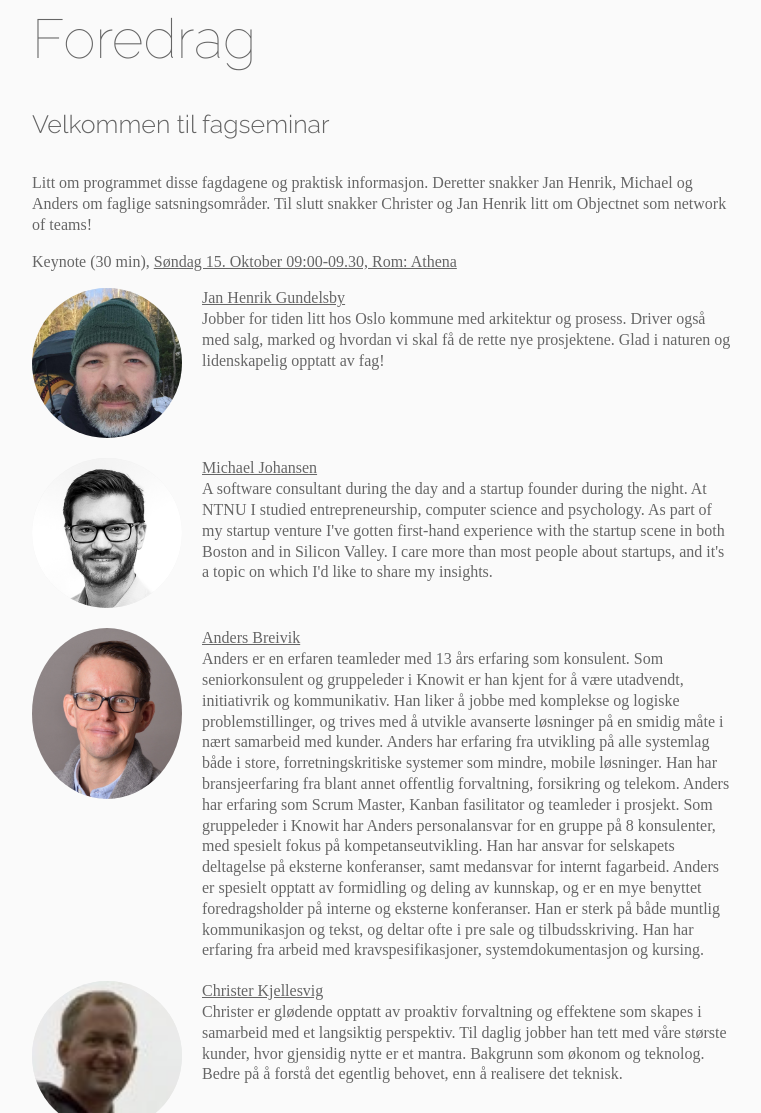
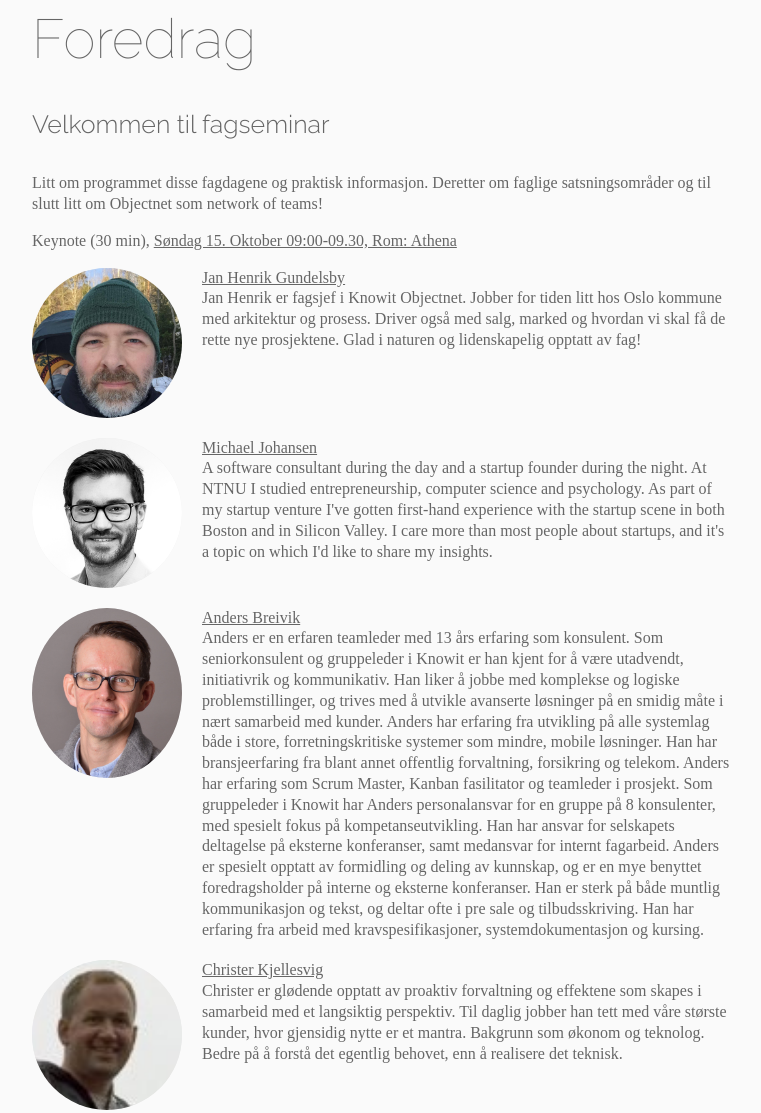
Before and after one commit to knowit/palma.knowit.no, a website: page index.html in a window 1280 px wide. Shown: the part 5266-6379 px from the top of the page, without its empty margins (258-1019 px from the left). Drawn offline with nearby package versions, Linux system fonts and the light colour scheme.

Commit message:
Småfiks

```diff
--- a/index.html
+++ b/index.html
@@ -350,12 +350,12 @@
         <h1>Foredrag</h1>
         <div id="fagstrategi" data-talk-id="fagstrategi" class="talks-entry">
           <h4> Velkommen til fagseminar</h4>
-          <p class="talk-description">Litt om programmet disse fagdagene og praktisk informasjon. Deretter snakker Jan Henrik, Michael og Anders om faglige satsningsområder. Til slutt snakker Christer og Jan Henrik litt om Objectnet som network of teams!</p>
+          <p class="talk-description">Litt om programmet disse fagdagene og praktisk informasjon. Deretter om faglige satsningsområder og til slutt litt om Objectnet som network of teams!</p>
           <p class="talk-meta">Keynote (30 min),  <a href="#p_fagstrategi"> Søndag 15. Oktober 09:00-09.30, Rom: Athena</a></p>
           <div class="speakers">
             <div class="speaker"><img src="pics/jhg.jpg" class="bio-pic">
               <div class="bio"><a href="mailto:jhg@knowit.no">Jan Henrik Gundelsby</a>
-                <div class="bio-text">Jobber for tiden litt hos Oslo kommune med arkitektur og prosess. Driver også med salg, marked og hvordan vi skal få de rette nye prosjektene. Glad i naturen og lidenskapelig opptatt av fag!</div>
+                <div class="bio-text">Jan Henrik er fagsjef i Knowit Objectnet. Jobber for tiden litt hos Oslo kommune med arkitektur og prosess. Driver også med salg, marked og hvordan vi skal få de rette nye prosjektene. Glad i naturen og lidenskapelig opptatt av fag!</div>
               </div>
             </div>
             <div class="speaker"><img src="pics/mjo.jpg" class="bio-pic">
@@ -420,7 +420,7 @@ Innlegget kommer til å belyse problemstillingen, hvordan den nye løsningen vil
           <div class="speakers">
             <div class="speaker"><img src="pics/jhg.jpg" class="bio-pic">
               <div class="bio"><a href="mailto:jhg@knowit.no">Jan Henrik Gundelsby</a>
-                <div class="bio-text">Jobber for tiden litt hos Oslo kommune med arkitektur og prosess. Driver også med salg, marked og hvordan vi skal få de rette nye prosjektene. Glad i naturen og lidenskapelig opptatt av fag!</div>
+                <div class="bio-text">Jan Henrik er fagsjef i Knowit Objectnet. Jobber for tiden litt hos Oslo kommune med arkitektur og prosess. Driver også med salg, marked og hvordan vi skal få de rette nye prosjektene. Glad i naturen og lidenskapelig opptatt av fag!</div>
               </div>
             </div>
           </div>
@@ -720,7 +720,7 @@ Innlegget kommer til å belyse problemstillingen, hvordan den nye løsningen vil
           <div class="speakers">
             <div class="speaker"><img src="pics/jhg.jpg" class="bio-pic">
               <div class="bio"><a href="mailto:jhg@knowit.no">Jan Henrik Gundelsby</a>
-                <div class="bio-text">Jobber for tiden litt hos Oslo kommune med arkitektur og prosess. Driver også med salg, marked og hvordan vi skal få de rette nye prosjektene. Glad i naturen og lidenskapelig opptatt av fag!</div>
+                <div class="bio-text">Jan Henrik er fagsjef i Knowit Objectnet. Jobber for tiden litt hos Oslo kommune med arkitektur og prosess. Driver også med salg, marked og hvordan vi skal få de rette nye prosjektene. Glad i naturen og lidenskapelig opptatt av fag!</div>
               </div>
             </div>
             <div class="speaker"><img src="pics/cp.jpg" class="bio-pic">
@@ -880,7 +880,7 @@ Innlegget kommer til å belyse problemstillingen, hvordan den nye løsningen vil
           <div class="speakers">
             <div class="speaker"><img src="pics/jhg.jpg" class="bio-pic">
               <div class="bio"><a href="mailto:jhg@knowit.no">Jan Henrik Gundelsby</a>
-                <div class="bio-text">Jobber for tiden litt hos Oslo kommune med arkitektur og prosess. Driver også med salg, marked og hvordan vi skal få de rette nye prosjektene. Glad i naturen og lidenskapelig opptatt av fag!</div>
+                <div class="bio-text">Jan Henrik er fagsjef i Knowit Objectnet. Jobber for tiden litt hos Oslo kommune med arkitektur og prosess. Driver også med salg, marked og hvordan vi skal få de rette nye prosjektene. Glad i naturen og lidenskapelig opptatt av fag!</div>
               </div>
             </div>
           </div>
```
Also changed, not shown: src/viewmodel.json (+5 -5 lines).
